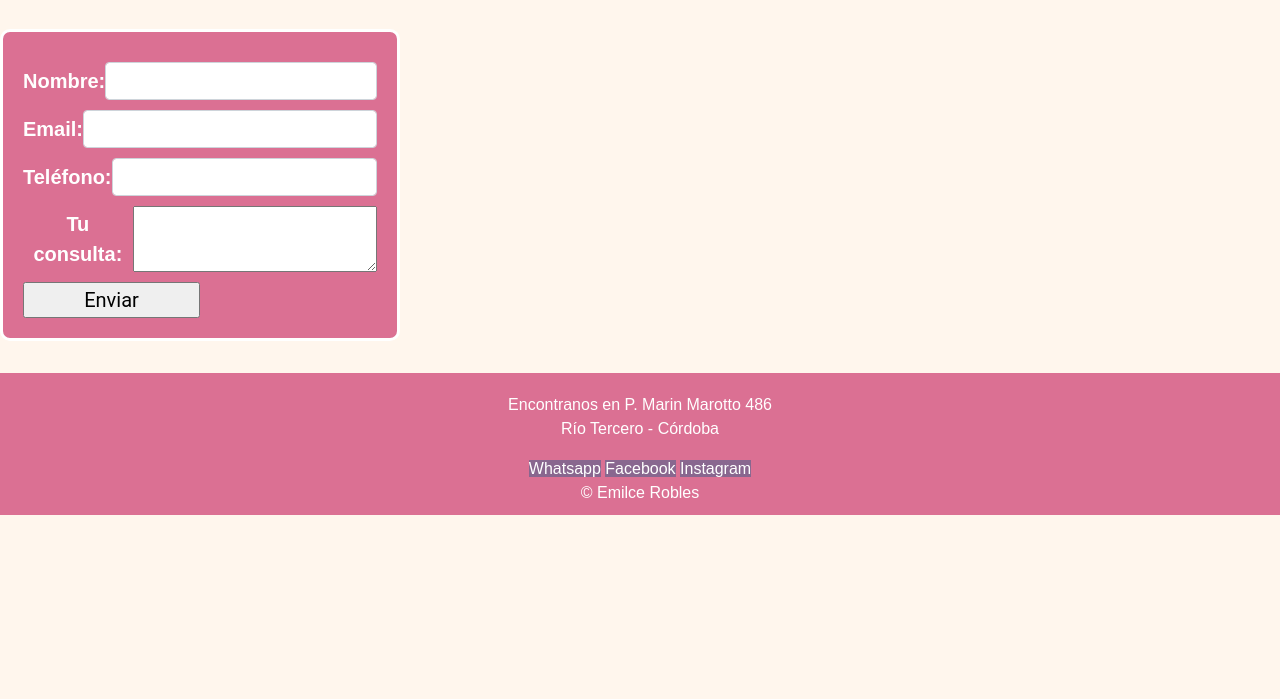
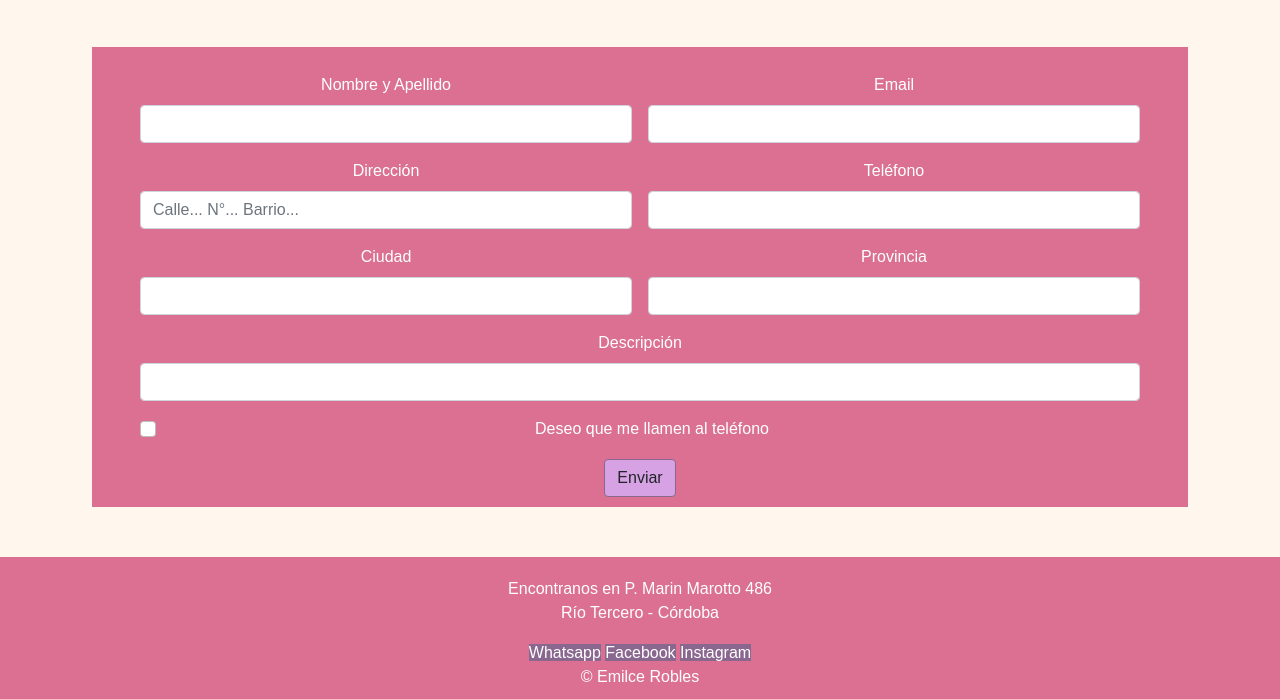
Before and after one commit to emirobles/Tienda_de_ropa, a website: page pages/contacto.html in a window 1280 px wide. Shown: the part 207-906 px from the top of the page. Before the commit the page ends 800 px from the top, so only its background shows below. Drawn offline with nearby package versions, Linux system fonts and the light colour scheme.

```diff
--- a/package.json
+++ b/package.json
@@ -1,7 +1,6 @@
 {
   "name": "tienda_de_ropa",
   "version": "1.0.0",
-  "description": "",
   "main": "index.js",
   "scripts": {
     "build-css": "node-sass --include-path scss scss/styles.scss css/styles.css",
@@ -21,5 +20,7 @@
   "dependencies": {
     "node-sass": "^7.0.1",
     "nodemon": "^2.0.16"
-  }
+  },
+  "devDependencies": {},
+  "description": ""
 }
--- a/pages/contacto.html
+++ b/pages/contacto.html
@@ -13,11 +13,12 @@
     <title>Contacto</title>
 </head>
 <body>
+    <div class="contenedor_full"
         <header class="container-fluid">
             <!--------->
             <nav class="navbar navbar-expand-lg navbar-light p-3" id="menu">
                 <a class="navbar-brand fw-bold" href="#">Tienda La Rosa</a>
-            <button class="navbar-toggler" type="button" data-toggle="collapse" data-target="#navbarSupportedContent"
+                <button class="navbar-toggler" type="button" data-bs-toggle="collapse" data-bs-target="#navbarSupportedContent"
                     aria-controls="navbarSupportedContent" aria-expanded="false" aria-label="Toggle navigation">
                     <span class="navbar-toggler-icon"></span>
                 </button>
@@ -46,34 +47,51 @@
 
         </header>
         <h2>Contactanos</h2>
-    <p>Si te interesa hacer un encargo o tienes alguna duda completa con tus datos <br>y nos pondremos en contacto contigo a la brevedad</p>
+        <p>Si te interesa hacer un encargo o tienes alguna duda completa con tus datos <br>y nos pondremos en contacto contigo a
+            la brevedad</p>
         <section>
-        <div class="recuadro">
-            <div class="columna">
-                <div class="espacio">
-                    <form action="" method="post">
-                        <div class="form-block">
-                            <label for="nombre">Nombre:</label>
-                            <input type="text" name="nombre" class="form-control">
+            <div class="container_form">
+                <form class="row g-3">
+                    <div class="col-md-6">
+                        <label for="inputNom" class="form-label">Nombre y Apellido</label>
+                        <input type="password" class="form-control" id="inputNom">
                     </div>
-                        <div class="form-block">
-                            <label for="email">Email:</label>
-                            <input type="email" name="email" class="form-control">
+                    <div class="col-md-6">
+                        <label for="inputEmail4" class="form-label">Email</label>
+                        <input type="email" class="form-control" id="inputEmail4">
                     </div>
-                        <div class="form-block">
-                            <label for="telefono">Teléfono:</label>
-                            <input type="tel" name="telefono" class="form-control">
+                    <div class="col-md-6">
+                        <label for="inputAddress" class="form-label">Dirección</label>
+                        <input type="text" class="form-control" id="inputAddress" placeholder="Calle... N°... Barrio...">
                     </div>
-                        <div class="form-block">
-                            <label for="mensaje">Tu consulta:</label>
-                            <textarea name="mensaje"></textarea>
+                    <div class="col-md-6">
+                        <label for="inputTel" class="form-label">Teléfono</label>
+                        <input type="password" class="form-control" id="inputTel">
                     </div>
-                        <div class="form-block">
-                            <input type="submit" value="Enviar" class="send">
+                    <div class="col-md-6">
+                        <label for="inputCity" class="form-label">Ciudad</label>
+                        <input type="text" class="form-control" id="inputCity">
+                    </div>
+                    <div class="col-md-6">
+                        <label for="inputProv" class="form-label">Provincia</label>
+                        <input type="text" class="form-control" id="inputProv">
+                    </div>
+                    <div class="col-md-12">
+                        <label for="inputDes" class="form-label">Descripción</label>
+                        <input type="text" class="form-control" id="inputDes">
+                    </div>
+                    <div class="col-12">
+                        <div class="form-check">
+                            <input class="form-check-input" type="checkbox" id="gridCheck">
+                            <label class="form-check-label" for="gridCheck">
+                                Deseo que me llamen al teléfono
+                            </label>
+                        </div>
+                    </div>
+                    <div class="col-12">
+                        <button type="submit" class="btn">Enviar</button>
                     </div>
                 </form>
-                </div>
-            </div>
             </div>
         </section>
         <footer id="pie">
@@ -97,5 +115,7 @@
         <script src="https://cdn.jsdelivr.net/npm/bootstrap@5.1.3/dist/js/bootstrap.min.js"
             integrity="sha384-QJHtvGhmr9XOIpI6YVutG+2QOK9T+ZnN4kzFN1RtK3zEFEIsxhlmWl5/YESvpZ13"
             crossorigin="anonymous"></script>
+
+    </div>
 </body>
 </html>
--- a/scss/partials/_form.scss
+++ b/scss/partials/_form.scss
@@ -6,54 +6,10 @@
 form {
     @extend .forms-footer;
     background-color: fondo;
-    font-size: 20px;
-    font-weight: bold;
-    color: black;
-    margin-top: 2rem;
-    margin-bottom: 2rem;
-    padding: 20px;
-    width: 400px;
-    max-width: 400%;
-    border-radius: 10px;
-    border: solid;
-    backdrop-filter: blur(10px);
-    justify-content: center
+    padding: 10px 40px;
+
 }
 
-.form-container {
-    width: fit-content;
-    margin: 0 auto;
-    text-align: center;
+.container_form{
+    margin: 50px 100px;
 }
-
-.form-block {
-    display: flex;
-    width: 100%;
-    align-items: center;
-    justify-content: space-between;
-    margin-top: 10px;
-}
-
-.message {
-    width: 100%;
-
-    label {
-        width: 100%;
-        float: left;
-    }
-}
-
-
-textarea#mensaje {
-    width: 100%;
-    height: 100px;
-    font-family: 'Roboto', sans-serif;
-}
-
-
-input {
-    word-spacing: 5px;
-    float: right;
-    width: 50%;
-    font-family: 'Roboto', sans-serif;
-}
--- a/scss/styles.scss
+++ b/scss/styles.scss
@@ -44,3 +44,31 @@
         grid-template-columns: repeat(4, 1fr);
     }
 }
+
+.contenedor__item{
+    position: relative;
+    margin-bottom: 20px;
+}
+
+.contenedor__item::before {
+    content: "";
+    width: 100%;
+    height: 100%;
+    position: absolute;
+    top: 0;
+    right: 0;
+
+
+}
+
+.contenedor__img{
+    width:100%;
+}
+
+.contenedor_full{
+    min-height: 100vh;
+    display: flex;
+    flex-direction: column;
+    justify-content: space-between;
+    margin: 0px;
+}
```
Also changed, not shown: index.html (+38 -17 lines), pages/nosotros.html (+7 -2 lines), pages/ofertas.html (+4 -1 lines), pages/temporadas.html (+14 -20 lines), css/styles.css, 3 other files. Lines whose indentation alone changed are shown as unchanged.
